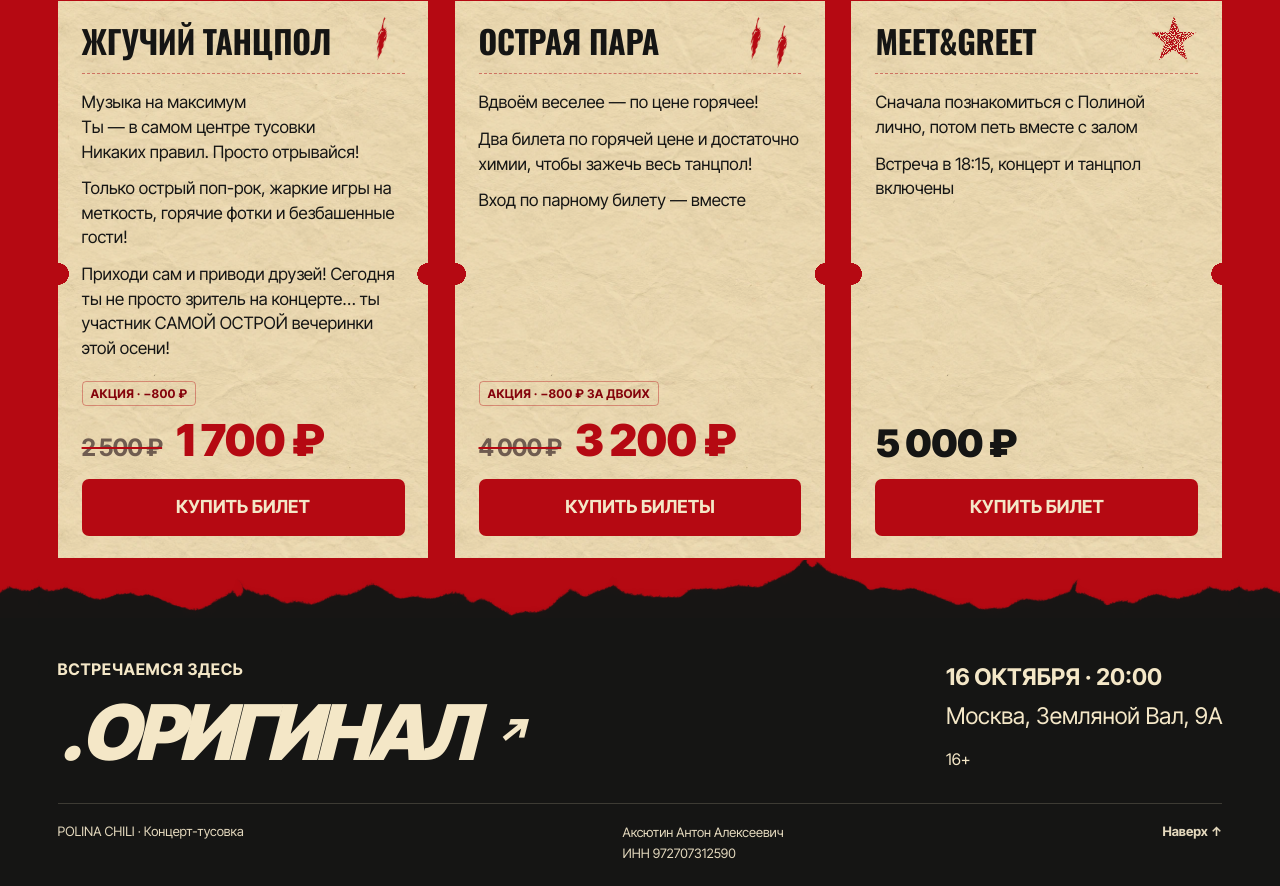
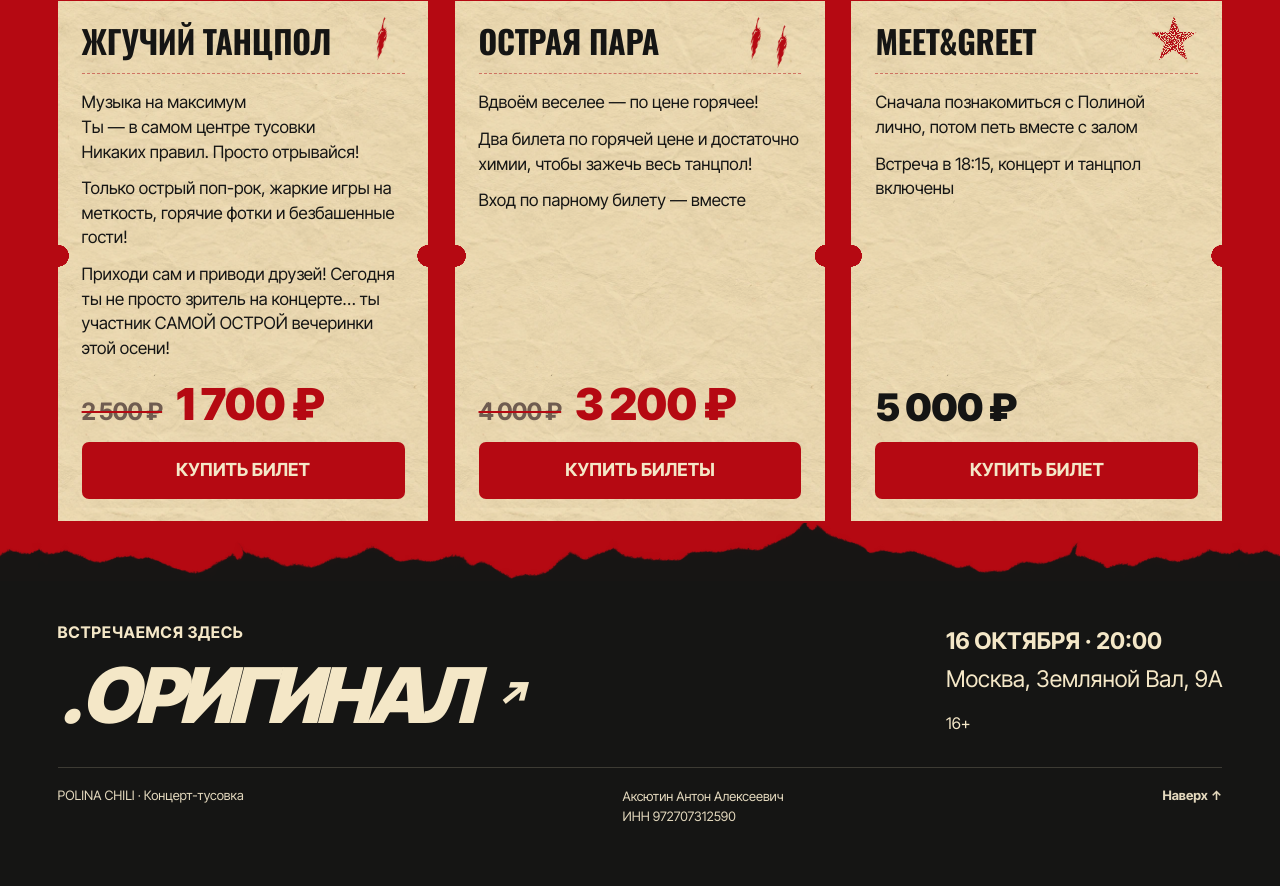
Before and after one commit to PULSEMSK/polina-chili-moscow-2026, a plain HTML site: page index.html in a window 1280 px wide. Shown: the part 2190-3076 px from the top of the page. After the commit the page ends 3039 px from the top, so only its background shows below. Drawn offline with Linux system fonts and the light colour scheme; a script that the page names is missing.

Commit message:
Remove promotional badges while preserving crossed-out ticket prices

```diff
--- a/index.html
+++ b/index.html
@@ -100,12 +100,12 @@
           <article class="ticket" data-reveal>
             <div class="ticket-top"><span class="pepper-mark" aria-hidden="true"></span><h3>Жгучий <br>танцпол</h3></div>
             <div class="ticket-body"><p>Музыка на максимум<br>Ты — в самом центре тусовки<br>Никаких правил. Просто отрывайся!</p><p>Только острый поп-рок, жаркие игры на меткость, горячие фотки и безбашенные гости!</p><p>Приходи сам и приводи друзей! Сегодня ты не просто зритель на концерте… ты участник САМОЙ ОСТРОЙ вечеринки этой осени!</p></div>
-            <div class="ticket-bottom"><p class="ticket-promo">Акция · −800 ₽</p><p class="ticket-price ticket-price--promo"><s aria-label="Прежняя цена 2 500 рублей">2 500 ₽</s><strong aria-label="Цена по акции 1 700 рублей">1 700 ₽</strong></p><a class="button button-red" data-buy="dancefloor" href="https://polina-chili.ticketscloud.org/?utm_source=tt&amp;utm_medium=tt&amp;utm_campaign=tt" target="_blank" rel="noopener">Купить билет</a></div>
+            <div class="ticket-bottom"><p class="ticket-price ticket-price--promo"><s aria-label="Прежняя цена 2 500 рублей">2 500 ₽</s><strong aria-label="Цена по акции 1 700 рублей">1 700 ₽</strong></p><a class="button button-red" data-buy="dancefloor" href="https://polina-chili.ticketscloud.org/?utm_source=tt&amp;utm_medium=tt&amp;utm_campaign=tt" target="_blank" rel="noopener">Купить билет</a></div>
           </article>
           <article class="ticket" data-reveal>
             <div class="ticket-top"><span class="double-pepper" aria-hidden="true"><span class="pepper-mark"></span><span class="pepper-mark"></span></span><h3>Острая <br>пара</h3></div>
             <div class="ticket-body"><p>Вдвоём веселее — по цене горячее!</p><p>Два билета по горячей цене и достаточно химии, чтобы зажечь весь танцпол!</p><p>Вход по парному билету — вместе</p></div>
-            <div class="ticket-bottom"><p class="ticket-promo">Акция · −800 ₽ за двоих</p><p class="ticket-price ticket-price--promo"><s aria-label="Прежняя цена за двоих 4 000 рублей">4 000 ₽</s><strong aria-label="Цена по акции за двоих 3 200 рублей">3 200 ₽</strong></p><a class="button button-red" data-buy="pair" href="https://polina-chili.ticketscloud.org/?utm_source=tt&amp;utm_medium=tt&amp;utm_campaign=tt" target="_blank" rel="noopener">Купить билеты</a></div>
+            <div class="ticket-bottom"><p class="ticket-price ticket-price--promo"><s aria-label="Прежняя цена за двоих 4 000 рублей">4 000 ₽</s><strong aria-label="Цена по акции за двоих 3 200 рублей">3 200 ₽</strong></p><a class="button button-red" data-buy="pair" href="https://polina-chili.ticketscloud.org/?utm_source=tt&amp;utm_medium=tt&amp;utm_campaign=tt" target="_blank" rel="noopener">Купить билеты</a></div>
           </article>
           <article class="ticket" data-reveal>
             <div class="ticket-top"><svg class="ticket-star" aria-hidden="true"><use href="#star"/></svg><h3>Meet&amp;<br>Greet</h3></div>
```
